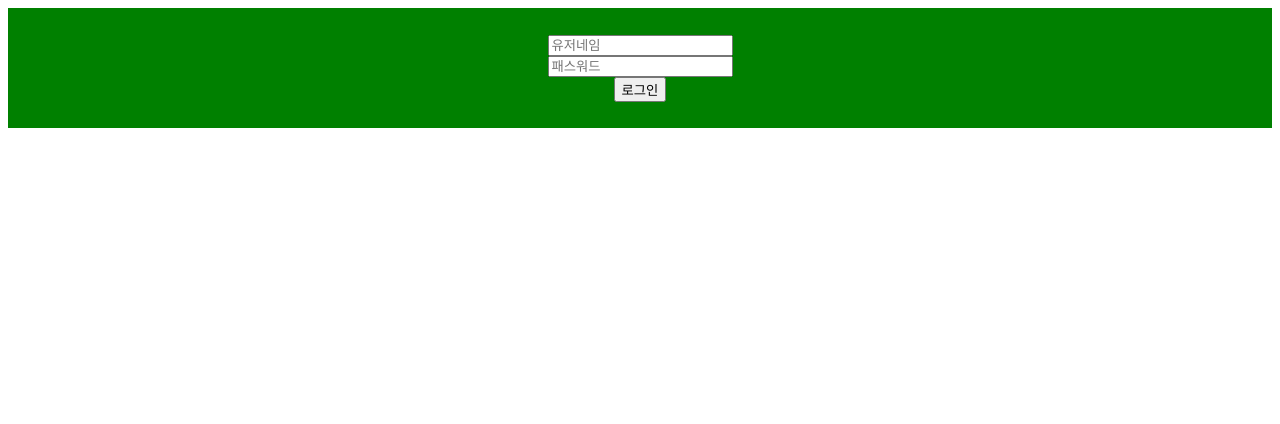
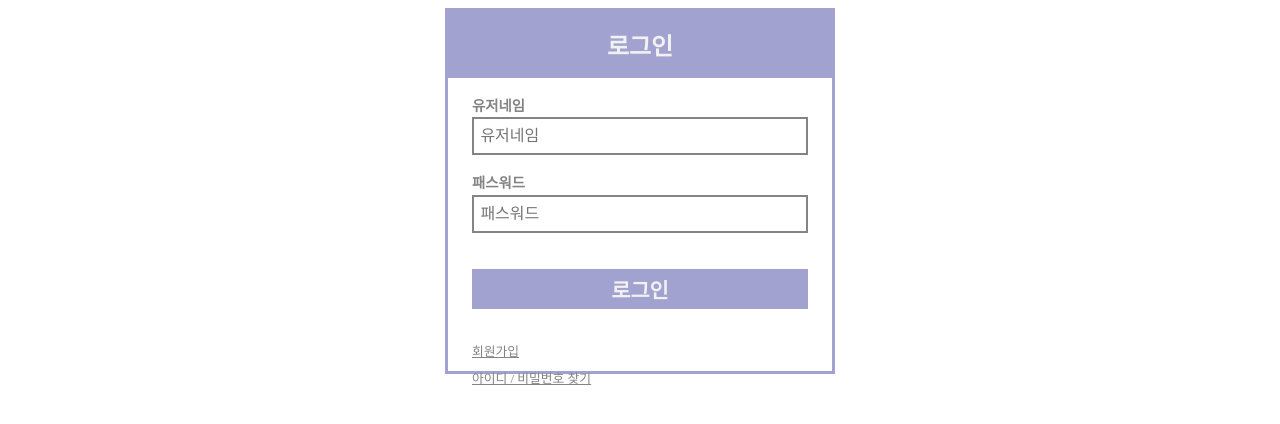
Before and after one commit to miche715/Sticker-Memo, a React (Create React App) app in the folder sticker-memo-client/: page /login in a window 1280 px wide. Shown: the top 424 px of the page. Built offline with nearby package versions, Linux system fonts and the light colour scheme.

Commit message:
로그인 폼 스타일 구현

```diff
--- a/sticker-memo-client/package.json
+++ b/sticker-memo-client/package.json
@@ -7,11 +7,13 @@
     "@testing-library/react": "^13.4.0",
     "@testing-library/user-event": "^13.5.0",
     "http-proxy-middleware": "^2.0.6",
+    "open-color": "^1.9.1",
     "react": "^18.2.0",
     "react-dom": "^18.2.0",
     "react-router": "^6.6.1",
     "react-router-dom": "^6.6.1",
     "react-scripts": "5.0.1",
+    "styled-components": "^5.3.6",
     "web-vitals": "^2.1.4"
   },
   "proxy": "http://localhost:8080",
--- a/sticker-memo-client/src/App.js
+++ b/sticker-memo-client/src/App.js
@@ -16,7 +16,7 @@ const App = () => {
     }, [])
 
     return (
-        <div>
+        <div style={{"width": "100%"}}>
             <Routes>
                 <Route exact path="/login" element={<Login />} />
                 <Route exact path="/join" element={<Join />} />
--- /dev/null
+++ b/sticker-memo-client/src/components/login/InputWithLabel.jsx
@@ -0,0 +1,49 @@
+import React from "react";
+
+import Color from "../../utilities/color"
+
+const style = {
+    wrapper: {
+        marginTop: "2vh",
+        marginLeft: "3vh",
+        marginRight: "3vh",
+
+        display: "flex",
+        flexDirection: "column",
+
+        justifyContent: "flex-start",
+        alignItems: "stretch",
+    },
+
+    title: {
+        marginBottom: "0.3vh",
+
+        fontWeight: "600",
+        fontSize: "0.9em",
+        color: Color.hintColor,
+    },
+
+    input: {
+        height: "4vh",
+
+        paddingLeft: "0.8vh",
+        paddingRight: "0.8vh",
+
+        borderStyle: "solid",
+        borderWidth: "2px",
+        borderColor: Color.hintColor,
+
+        fontSize: "1em"
+    }
+};
+
+const InputWithLabel = (props) => {
+    return (
+        <div style={style.wrapper}>
+            <label style={style.title}>{props.label}</label>
+            <input type={props.type} placeholder={props.placeholder} value={props.value} onChange={props.onChange} style={style.input}/>
+        </div>
+    );
+};
+
+export default InputWithLabel;
--- /dev/null
+++ b/sticker-memo-client/src/components/login/LinkAnchor.jsx
@@ -0,0 +1,27 @@
+import React from 'react';
+
+import Color from '../../utilities/color';
+
+const style = {
+    anchor: {
+        display: "inline-block",
+
+        width: "max-content",
+
+        marginLeft: "3vh",
+        marginRight: "3vh",
+        marginBottom: "1vh",
+
+        fontWeight: "400",
+        fontSize: "0.8em",
+        color: Color.hintColor
+    }
+};
+
+const LinkAnchor = (props) => {
+    return (
+        <a href='' style={style.anchor}>{props.text}</a>
+    );
+};
+
+export default LinkAnchor;
--- a/sticker-memo-client/src/components/login/Login.jsx
+++ b/sticker-memo-client/src/components/login/Login.jsx
@@ -2,24 +2,71 @@ import React from "react";
 import { useState } from "react";
 import { useNavigate } from "react-router-dom";
 
+import InputWithLabel from "./InputWithLabel";
+import SubmitButton from "./SubmitButton";
+import LinkAnchor from "./LinkAnchor";
+
+import Color from "../../utilities/color"
+
 const style = {
     wrapper: {
+        width: "100%",
+
         display: "flex",
         flexDirection: "column",
-        height: "15vh",
+
         justifyContent: "center",
-        alignItems: "center",
-        background: "green"
+        alignItems: "center"
+    },
+
+    form: {
+        width: "30vw",
+        height: "45vh",
+
+        borderStyle: "solid",
+        borderWidth: "3px",
+        borderColor: Color.brandColor,
+
+        display: "flex",
+        flexDirection: "column",
+
+        justifyContent: "flex-start",
+        alignItems: "stretch",
+    },
+
+    title: {
+        paddingTop: "2vh",
+        paddingBottom: "2vh",
+        // paddingLeft: "0.5vh",
+        // paddingRight: "0.5vh",
+
+        backgroundColor: Color.brandColor,
+
+        fontWeight: "700",
+        fontSize: "1.5em",
+        color: Color.whiteColor,
+
+        textAlign: "center"
     }
 };
 
 const Login = (props) => {
+    const navigate = useNavigate();
+
     const [username, setUsername] = useState("");
     const [password, setPassword] = useState("");
 
-    const navigate = useNavigate();
+    const handleUsernameInputChange = (event) => {
+        setUsername(event.target.value);
+    };
+
+    const handlePasswordInputChange = (event) => {
+        setPassword(event.target.value);
+    };
 
     const handleLoginButtonClick = (event) => {
+        event.target.disabled = true;
+
         fetch("/api/users/login", {
             method: "POST",
             headers: {
@@ -35,26 +82,30 @@ const Login = (props) => {
             return response.json();
         })
         .then((responseBody) => {
+            event.target.disabled = false;
+            setUsername("");
+            setPassword("");
+
             if(responseBody.isSuccess)
             {
                 navigate("/dashboard");
             }
             else
             {
-                alert(responseBody.message)
+                alert(responseBody.message);
             }
         });
-
-        setUsername("");
-        setPassword("");
     };
 
     return (
-        <div>
-            <div style={style.wrapper}>
-                <input type="text" placeholder="유저네임" value={username} onChange={(event) => {setUsername(event.target.value)}} />
-                <input type="password" placeholder="패스워드" value={password} onChange={(event) => {setPassword(event.target.value)}} />
-                <button type="submit" onClick={handleLoginButtonClick}>로그인</button>
+        <div style={style.wrapper}>
+            <div style={style.form}>
+                <label style={style.title}>로그인</label>
+                <InputWithLabel label="유저네임" type="text" placeholder="유저네임" value={username} onChange={handleUsernameInputChange} />
+                <InputWithLabel label="패스워드" type="password" placeholder="패스워드" value={password} onChange={handlePasswordInputChange} />
+                <SubmitButton text="로그인" onClick={handleLoginButtonClick} />
+                <LinkAnchor text="회원가입" />
+                <LinkAnchor text="아이디 / 비밀번호 찾기" />
             </div>
         </div>
     );
--- /dev/null
+++ b/sticker-memo-client/src/components/login/SubmitButton.jsx
@@ -0,0 +1,40 @@
+import React from "react";
+
+import Color from "../../utilities/color"
+
+const style = {
+    wrapper: {
+        marginTop: "4.5vh",
+        marginBottom: "4vh",
+        marginLeft: "3vh",
+        marginRight: "3vh",
+
+        display: "flex",
+        flexDirection: "column",
+
+        justifyContent: "flex-start",
+        alignItems: "stretch",
+    },
+
+    button: {
+        height: "5vh",
+
+        border: "none",
+
+        background: Color.brandColor,
+
+        fontWeight: "600",
+        fontSize: "1.3em",
+        color: Color.whiteColor
+    }
+};
+
+const SubmitButton = (props) => {
+    return (
+        <div style={style.wrapper}>
+            <button type="submit" onClick={props.onClick} style={style.button}>{props.text}</button>
+        </div>
+    );
+};
+
+export default SubmitButton;
--- /dev/null
+++ b/sticker-memo-client/src/utilities/color.js
@@ -0,0 +1,8 @@
+class Color
+{
+    static brandColor = "#a2a2d0";  // 브랜드 컬러
+    static whiteColor = "#f1f1f1";  // 흰색 컬러
+    static hintColor = "#848484";  // 힌트 컬러
+}
+
+export default Color;
```
Also changed, not shown: sticker-memo-client/src/utilities/fetchUtility.js (deleted, +0 -18 lines), 1 other file (tests, documents, lock files or other folders).
